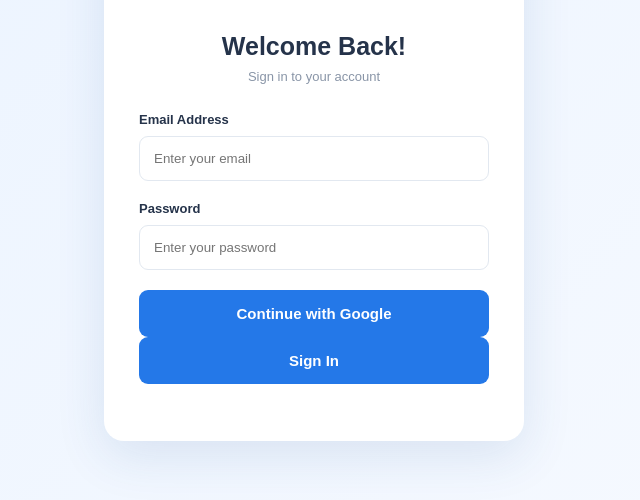
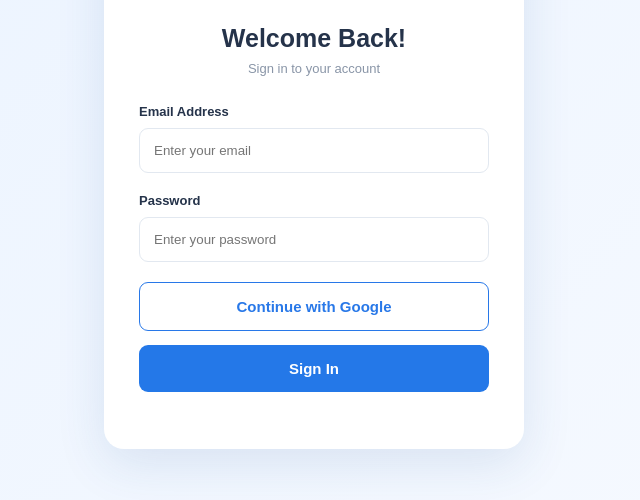
Before and after one commit to kaniya2025-lang/outbound-reminder, a plain HTML site: page index.html in a window 1280 px wide. Shown: the part 226-726 px from the top of the page, without its empty margins (326-966 px from the left). Drawn offline with nearby package versions, Linux system fonts and the light colour scheme.

Commit message:
Improve Google login button design

```diff
--- a/index.html
+++ b/index.html
@@ -310,6 +310,22 @@ body {
     font-size: 13px;
     color: #e04b4b;
 }
+
+#googleLoginBtn {
+    margin-bottom: 14px;
+    background: white;
+    color: #2878e8;
+    border: 1px solid #2878e8;
+}
+
+#googleLoginBtn:hover {
+    background: #f0f6ff;
+}
+
+#loginForm button[type="submit"] {
+    margin-top: 0;
+}
+
 </style>
 </head>
 
```
